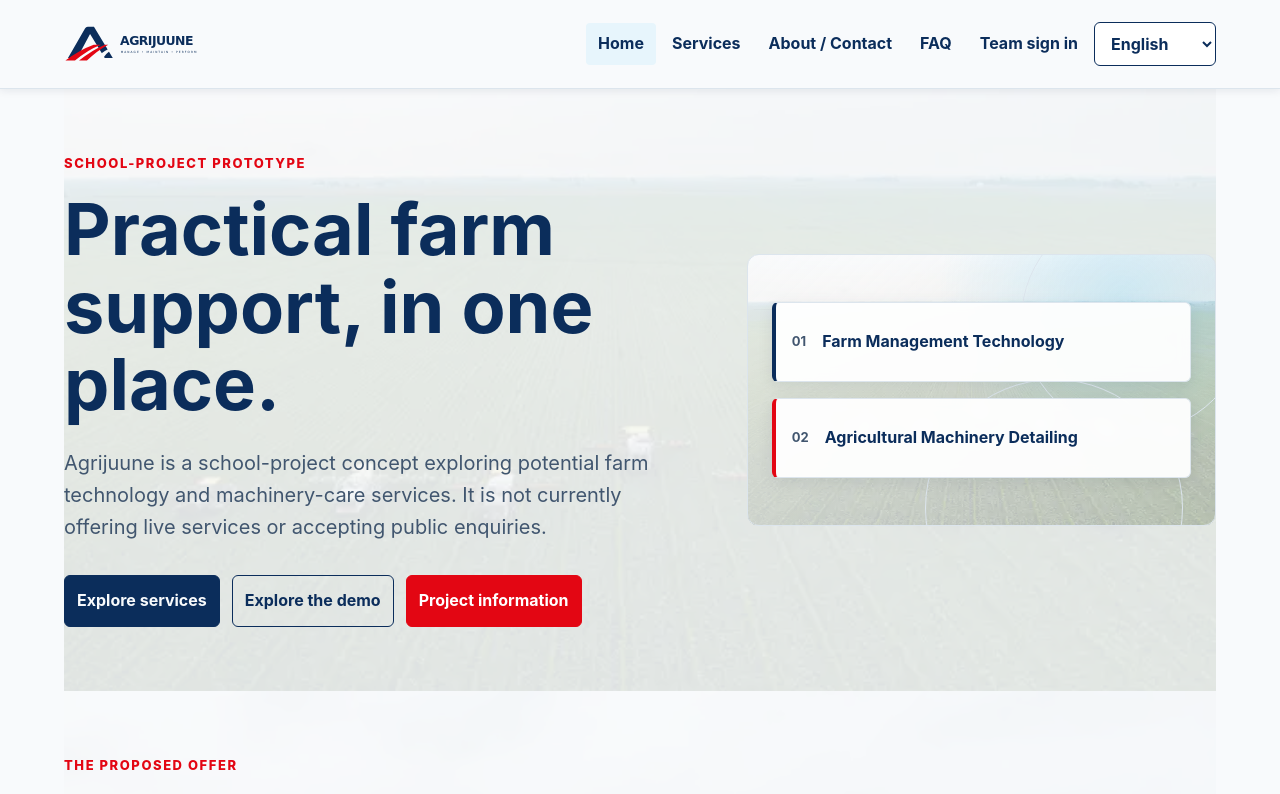
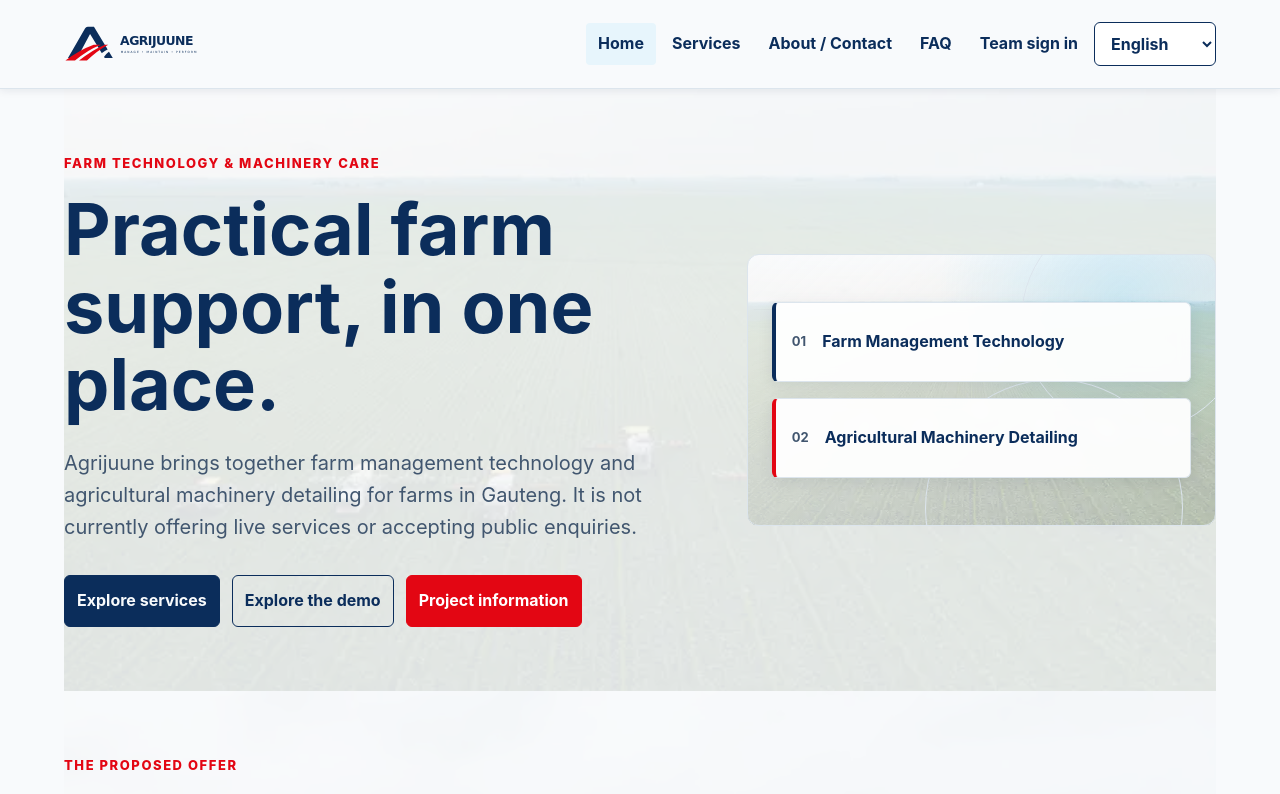
Before and after one commit to Owethudev/agrijuune, a React (Vite) app in the folder frontend/: page / in a window 1280 px wide. Shown: the top 794 px of the page. Built offline with nearby package versions, Linux system fonts and the light colour scheme; no server answers.

Commit message:
feat(copy): remove prototype and school-project wording (#106)

```diff
--- a/frontend/src/content/translations.ts
+++ b/frontend/src/content/translations.ts
@@ -329,7 +329,7 @@ const englishRoutes: Record<RoutePath, RouteCopy> = {
     label: 'Privacy',
     title: 'Privacy and demo data',
     description:
-      'How the Agrijuune educational prototype handles demo, team-account and technical data.',
+      'How Agrijuune handles sample demo data, team-account and technical data.',
   },
 };
 
@@ -416,10 +416,10 @@ export const translations: Record<Language, LanguageContent> = {
     },
     home: {
       hero: {
-        eyebrow: 'School-project prototype',
+        eyebrow: 'Farm technology & machinery care',
         title: 'Practical farm support, in one place.',
         description:
-          'Agrijuune is a school-project concept exploring potential farm technology and machinery-care services. It is not currently offering live services or accepting public enquiries.',
+          'Agrijuune brings together farm management technology and agricultural machinery detailing for farms in Gauteng. It is not currently offering live services or accepting public enquiries.',
         servicesCta: 'Explore services',
         demoCta: 'Explore the demo',
         interestCta: 'Project information',
@@ -528,7 +528,7 @@ export const translations: Record<Language, LanguageContent> = {
         eyebrow: 'Project information',
         title: 'Demo and data limits',
         description:
-          'This school-project prototype demonstrates proposed services. Public enquiries are not accepted.',
+          'Explore our proposed services. Public enquiries are not accepted.',
         placeholder:
           'Do not enter real personal, farm or business information. See Privacy and demo data in the footer.',
         form: {
@@ -621,7 +621,7 @@ export const translations: Record<Language, LanguageContent> = {
         eyebrow: 'Project information',
         title: 'Demo and data limits',
         description:
-          'This school-project prototype demonstrates proposed services. Public enquiries are not accepted.',
+          'Explore our proposed services. Public enquiries are not accepted.',
         placeholder:
           'No form is available. Do not send real personal, farm or business information.',
         form: {
@@ -661,7 +661,7 @@ export const translations: Record<Language, LanguageContent> = {
         eyebrow: 'Purpose and vision',
         title: 'About Agrijuune',
         description:
-          'Agrijuune is a school-project prototype exploring potential agricultural services for farms in Gauteng.',
+          'Agrijuune explores practical agricultural services for farms in Gauteng.',
       },
       purpose: {
         title: 'Our purpose',
@@ -685,13 +685,11 @@ export const translations: Record<Language, LanguageContent> = {
       },
       contact: {
         title: 'Contact Agrijuune',
-        description:
-          'This educational prototype does not accept public business enquiries.',
+        description: 'Agrijuune does not accept public business enquiries.',
         emailLabel: 'Email',
         emailPlaceholder:
-          'For project privacy questions, use the contact on the Privacy and Demo Data page.',
-        enquiryPlaceholder:
-          'This contact page displays the project concept only; no public enquiry form is available.',
+          'For privacy questions, use the contact on the Privacy and Demo Data page.',
+        enquiryPlaceholder: 'No public enquiry form is available.',
         servicesLinkLabel: 'Explore services',
         faqLinkLabel: 'Read the FAQs',
       },
@@ -705,7 +703,7 @@ export const translations: Record<Language, LanguageContent> = {
         {
           question: 'What is Agrijuune developing?',
           answer:
-            'Agrijuune is a school-project prototype presenting two potential agricultural-service concepts: Farm Management Technology and Agricultural Machinery Detailing.',
+            'Agrijuune presents two agricultural-service concepts: Farm Management Technology and Agricultural Machinery Detailing.',
         },
         {
           question: 'What could Farm Management Technology include?',
@@ -740,7 +738,7 @@ export const translations: Record<Language, LanguageContent> = {
         {
           question: 'How can I express interest?',
           answer:
-            'This school-project prototype does not accept public enquiries or create customer requests.',
+            'Agrijuune does not currently accept public enquiries or create customer requests.',
         },
         {
           question: 'What happens after I submit an enquiry?',
@@ -750,10 +748,10 @@ export const translations: Record<Language, LanguageContent> = {
       ],
     },
     privacy: {
-      eyebrow: 'Educational prototype',
+      eyebrow: 'Privacy and data notice',
       title: 'Privacy and demo data',
       description:
-        'This school project demonstrates a proposed agricultural service. It is not currently accepting public enquiries, orders or marketing sign-ups.',
+        'Agrijuune is not currently accepting public enquiries, orders or marketing sign-ups.',
       sections: [
         {
           title: 'Use fictional data only',
@@ -765,15 +763,15 @@ export const translations: Record<Language, LanguageContent> = {
         },
         {
           title: 'Storage and retention limits',
-          body: 'The seven-day database purge is configured for enquiry records, but its first scheduled run has not yet been verified. The current Supabase plan does not include project backups. This prototype is not a place to store real enquiries, and it does not promise deletion or recovery of provider-held logs or account data.',
+          body: 'The seven-day database purge is configured for enquiry records, but its first scheduled run has not yet been verified. The current Supabase plan does not include project backups. This site is not a place to store real enquiries, and it does not promise deletion or recovery of provider-held logs or account data.',
         },
       ],
       contactTitle: 'Privacy questions',
       contactDescription:
-        'For a project privacy question or a request about an invited team account, contact the project owner:',
+        'For a privacy question or a request about an invited team account, contact the site owner:',
       contactEmail: 'jezvestptyltd@gmail.com',
       disclaimer:
-        'This notice describes the current school-project prototype; it is not legal advice or a claim of legal compliance. A school-project label does not automatically exempt personal-data processing from applicable privacy laws.',
+        'This notice describes how data is handled on this site; it is not legal advice or a claim of legal compliance.',
     },
     routes: englishRoutes,
     notFound: {
@@ -868,10 +866,10 @@ export const translations: Record<Language, LanguageContent> = {
     },
     home: {
       hero: {
-        eyebrow: 'Skoolprojekprototipe',
+        eyebrow: 'Plaastegnologie & masjienversorging',
         title: 'Praktiese ondersteuning vir plaasbedrywighede.',
         description:
-          'Agrijuune is ’n skoolprojekkonsep wat moontlike plaasbestuurstegnologie en masjienversorging verken. Dit bied tans nie regstreekse dienste aan nie en aanvaar nie openbare navrae nie.',
+          'Agrijuune bring plaasbestuurstegnologie en skoonmaak en versorging van landboumasjinerie vir plase in Gauteng saam. Dit bied tans nie regstreekse dienste aan nie en aanvaar nie openbare navrae nie.',
         servicesCta: 'Verken die dienste',
         demoCta: 'Verken die demo',
         interestCta: 'Projekinligting',
@@ -981,7 +979,7 @@ export const translations: Record<Language, LanguageContent> = {
         eyebrow: 'Projekinligting',
         title: 'Demonstrasie- en databeperkings',
         description:
-          'Hierdie skoolprojekprototipe demonstreer voorgestelde dienste. Openbare navrae word nie aanvaar nie.',
+          'Verken ons voorgestelde dienste. Openbare navrae word nie aanvaar nie.',
         placeholder:
           'Moenie regte persoonlike, plaas- of besigheidsinligting invoer nie. Sien Privaatheid en demodata in die voetskrif.',
         form: {
@@ -1074,7 +1072,7 @@ export const translations: Record<Language, LanguageContent> = {
         eyebrow: 'Projekinligting',
         title: 'Demonstrasie- en databeperkings',
         description:
-          'Hierdie skoolprojekprototipe demonstreer voorgestelde dienste. Openbare navrae word nie aanvaar nie.',
+          'Verken ons voorgestelde dienste. Openbare navrae word nie aanvaar nie.',
         placeholder:
           'Geen vorm is beskikbaar nie. Moenie regte persoonlike, plaas- of besigheidsinligting stuur nie.',
         form: {
@@ -1138,14 +1136,14 @@ export const translations: Record<Language, LanguageContent> = {
         label: 'Privaatheid',
         title: 'Privaatheid en demodata',
         description:
-          'Hoe die Agrijuune-opvoedkundige prototipe demo-, spanrekening- en tegniese data hanteer.',
+          'Hoe Agrijuune voorbeelddemodata, spanrekeninge en tegniese data hanteer.',
       },
     },
     privacy: {
-      eyebrow: 'Opvoedkundige prototipe',
+      eyebrow: 'Privaatheid- en datakennisgewing',
       title: 'Privaatheid en demodata',
       description:
-        'Hierdie skoolprojek demonstreer ’n voorgestelde landboudiens. Dit aanvaar tans nie openbare navrae, bestellings of bemarkingsintekeninge nie.',
+        'Agrijuune aanvaar tans nie openbare navrae, bestellings of bemarkingsintekeninge nie.',
       sections: [
         {
           title: 'Gebruik slegs fiktiewe data',
@@ -1157,22 +1155,22 @@ export const translations: Record<Language, LanguageContent> = {
         },
         {
           title: 'Berging en bewaringsbeperkings',
-          body: 'Die sewedag-databasisverwydering is vir navraagrekords opgestel, maar die eerste geskeduleerde uitvoering is nog nie bevestig nie. Die huidige Supabase-plan sluit nie projekrugsteune in nie. Hierdie prototipe is nie bedoel om regte navrae te stoor nie en waarborg nie die verwydering of herstel van verskafferlogboeke of rekeningdata nie.',
+          body: 'Die sewedag-databasisverwydering is vir navraagrekords opgestel, maar die eerste geskeduleerde uitvoering is nog nie bevestig nie. Die huidige Supabase-plan sluit nie projekrugsteune in nie. Hierdie webwerf is nie bedoel om regte navrae te stoor nie en waarborg nie die verwydering of herstel van verskafferlogboeke of rekeningdata nie.',
         },
       ],
       contactTitle: 'Privaatheidsvrae',
       contactDescription:
-        'Vir ’n projekprivaatheidsvraag of ’n versoek oor ’n genooide spanrekening, kontak die projekeienaar:',
+        'Vir ’n privaatheidsvraag of ’n versoek oor ’n genooide spanrekening, kontak die webwerfeienaar:',
       contactEmail: 'jezvestptyltd@gmail.com',
       disclaimer:
-        'Hierdie kennisgewing beskryf die huidige skoolprojekprototipe; dit is nie regsadvies of ’n bewering van wetlike nakoming nie. ’n Skoolprojekstatus stel verwerking van persoonlike data nie outomaties vry van toepaslike privaatheidswette nie.',
+        'Hierdie kennisgewing beskryf hoe data op hierdie webwerf hanteer word; dit is nie regsadvies of ’n bewering van wetlike nakoming nie.',
     },
     about: {
       hero: {
         eyebrow: 'Doel en visie',
         title: 'Oor Agrijuune',
         description:
-          'Agrijuune is ’n skoolprojekprototipe wat moontlike landboudienste vir plase in Gauteng verken.',
+          'Agrijuune verken praktiese landboudienste vir plase in Gauteng.',
       },
       purpose: {
         title: 'Ons doel',
@@ -1196,13 +1194,11 @@ export const translations: Record<Language, LanguageContent> = {
       },
       contact: {
         title: 'Kontak Agrijuune',
-        description:
-          'Hierdie opvoedkundige prototipe aanvaar nie openbare besigheidsnavrae nie.',
+        description: 'Agrijuune aanvaar nie openbare besigheidsnavrae nie.',
         emailLabel: 'E-pos',
         emailPlaceholder:
-          'Vir projekprivaatheidsvrae, gebruik die kontak op die Privaatheid- en demodatablad.',
-        enquiryPlaceholder:
-          'Hierdie kontakblad wys slegs die projekkonsep; geen openbare navraagvorm is beskikbaar nie.',
+          'Vir privaatheidsvrae, gebruik die kontak op die Privaatheid- en demodatablad.',
+        enquiryPlaceholder: 'Geen openbare navraagvorm is beskikbaar nie.',
         servicesLinkLabel: 'Verken dienste',
         faqLinkLabel: 'Lees die algemene vrae',
       },
@@ -1216,7 +1212,7 @@ export const translations: Record<Language, LanguageContent> = {
         {
           question: 'Wat ontwikkel Agrijuune?',
           answer:
-            'Agrijuune is ’n skoolprojekprototipe wat twee moontlike landboudienskonsepte voorstel: Plaasbestuurstegnologie en skoonmaak en versorging van landboumasjinerie.',
+            'Agrijuune stel twee landboudienskonsepte voor: Plaasbestuurstegnologie en skoonmaak en versorging van landboumasjinerie.',
         },
         {
           question: 'Wat kan plaasbestuurstegnologie insluit?',
@@ -1252,7 +1248,7 @@ export const translations: Record<Language, LanguageContent> = {
         {
           question: 'Hoe kan ek belangstelling toon?',
           answer:
-            'Hierdie skoolprojekprototipe aanvaar nie openbare navrae of skep klantversoeke nie.',
+            'Agrijuune aanvaar tans nie openbare navrae of skep klantversoeke nie.',
         },
         {
           question: 'Wat gebeur nadat ek ’n navraag indien?',
```
Also changed, not shown: 1 other file (tests, documents, lock files or other folders).
